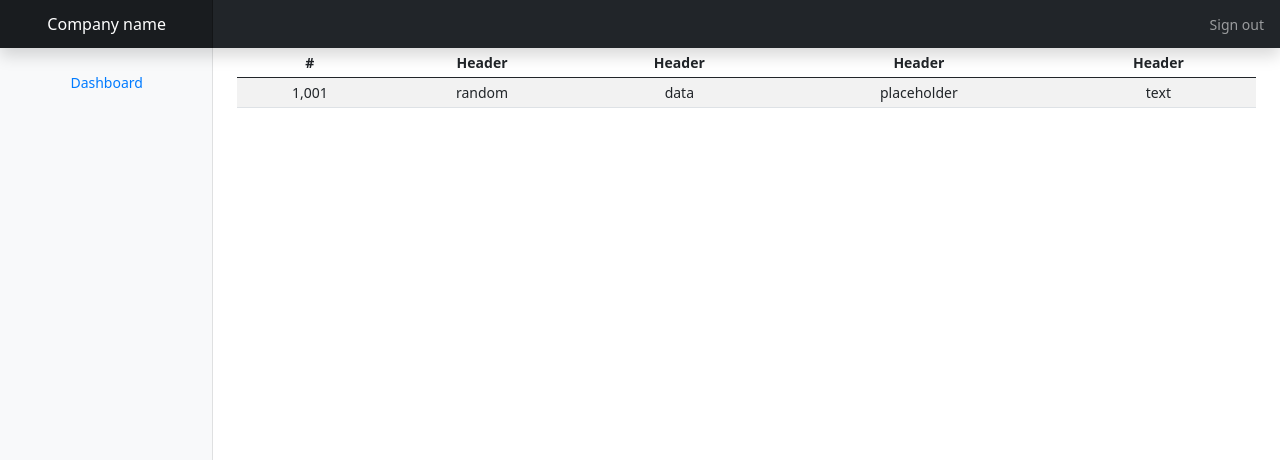
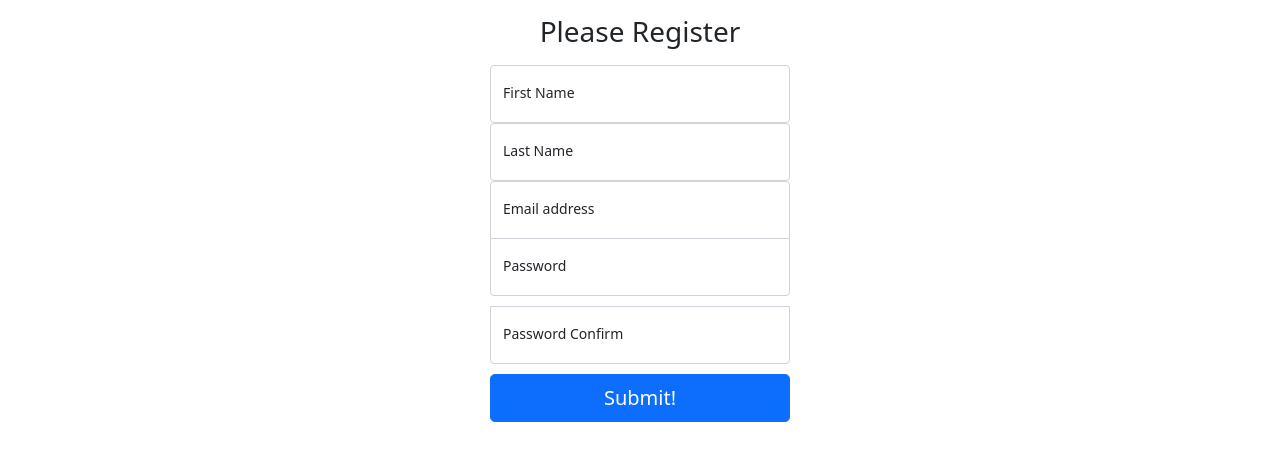
Before and after one commit to tvaditya/rnt01-react-app, a React (Create React App) app: page /register in a window 1280 px wide. Shown: the top 460 px of the page. Built offline with nearby package versions, Linux system fonts and the light colour scheme.

Commit message:
Register component created

```diff
--- a/package.json
+++ b/package.json
@@ -10,8 +10,10 @@
     "@types/node": "^12.0.0",
     "@types/react": "^17.0.0",
     "@types/react-dom": "^17.0.0",
+    "axios": "^0.21.1",
     "react": "^17.0.2",
     "react-dom": "^17.0.2",
+    "react-router-dom": "^5.2.0",
     "react-scripts": "4.0.3",
     "typescript": "^4.1.2",
     "web-vitals": "^1.0.1"
@@ -39,5 +41,8 @@
       "last 1 firefox version",
       "last 1 safari version"
     ]
+  },
+  "devDependencies": {
+    "@types/react-router-dom": "^5.1.7"
   }
 }
--- a/src/App.tsx
+++ b/src/App.tsx
@@ -1,43 +1,18 @@
 import React from 'react';
-import logo from './logo.svg';
 import './App.css';
-import Nav from "./components/Nav";
-import Menu from "./components/Menu"
+import {BrowserRouter, Route } from 'react-router-dom';
+import Users from './pages/Users';
+import Login from './pages/Login';
+import Register from './pages/Register';
 
 function App() {
   return (
     <div className="App">
-      <Nav />
-      <div className="container-fluid">
-        <div className="row">
-          <Menu />
-
-          <main className="col-md-9 ms-sm-auto col-lg-10 px-md-4">
-            <div className="table-responsive">
-              <table className="table table-striped table-sm">
-                <thead>
-                <tr>
-                  <th>#</th>
-                  <th>Header</th>
-                  <th>Header</th>
-                  <th>Header</th>
-                  <th>Header</th>
-                </tr>
-                </thead>
-                <tbody>
-                <tr>
-                  <td>1,001</td>
-                  <td>random</td>
-                  <td>data</td>
-                  <td>placeholder</td>
-                  <td>text</td>
-                </tr>
-                </tbody>
-              </table>
-            </div>
-          </main>
-        </div>
-      </div>
+      <BrowserRouter>
+        <Route path={'/'} exact component={Users}/>
+        <Route path={'/login'} component={Login}/>
+        <Route path={'/register'} component={Register}/>
+      </BrowserRouter>
     </div>
   );
 }
--- /dev/null
+++ b/src/pages/Login.tsx
@@ -0,0 +1,25 @@
+import React from "react";
+import '../styles/Login.css';
+
+const Login = () => {
+    return (
+        <main className="form-signin">
+            <form>
+                    <h1 className="h3 mb-3 fw-normal">Please sign in</h1>
+
+                    <div className="form-floating">
+                        <input type="email" className="form-control" id="floatingInput" placeholder="name@example.com" />
+                            <label htmlFor="floatingInput">Email address</label>
+                    </div>
+                    <div className="form-floating">
+                        <input type="password" className="form-control" id="floatingPassword" placeholder="Password" />
+                            <label htmlFor="floatingPassword">Password</label>
+                    </div>
+                    <button className="w-100 btn btn-lg btn-primary" type="submit">Sign in</button>
+            </form>
+        </main>
+
+    );
+};
+
+export default Login;
--- /dev/null
+++ b/src/pages/Register.tsx
@@ -0,0 +1,75 @@
+import React, {Component, SyntheticEvent} from "react";
+import axios from 'axios';
+import { Redirect } from "react-router-dom";
+
+class Register extends Component{
+    firstName = '';
+    lastName = '';
+    email = '';
+    password = '';
+    passwordConfirm = '';
+    state = {
+        redirect: false
+    };
+
+    submit = async (e: SyntheticEvent) => {
+        e.preventDefault();
+
+        await axios.post('http://localhost:8000/api/admin/register', {
+            first_name: this.firstName,
+            last_name: this.lastName,
+            email: this.email,
+            password: this.password,
+            password_confirm: this.passwordConfirm,
+        });
+
+        this.setState({
+            redirect: true
+        });
+    }
+
+    render() {
+        if (this.state.redirect){
+            return <Redirect to={'/login'}/>;
+        };
+
+        return (
+            <main className="form-signin">
+                <form>
+                    <h1 className="h3 mb-3 fw-normal">Please Register</h1>
+
+                    <div className="form-floating">
+                        <input className="form-control" placeholder="First Name"
+                               onChange={e => this.firstName = e.target.value}
+                        />
+                        <label>First Name</label>
+                    </div>
+                    <div className="form-floating">
+                        <input className="form-control" placeholder="Last Name"
+                               onChange={e => this.lastName = e.target.value}/>
+                        <label>Last Name</label>
+                    </div>
+                    <div className="form-floating">
+                        <input type="email" className="form-control" placeholder="name@example.com"
+                               onChange={e => this.email = e.target.value}/>
+                        <label>Email address</label>
+                    </div>
+                    <div className="form-floating">
+                        <input type="password" className="form-control" placeholder="Password"
+                               onChange={e => this.password = e.target.value}/>
+                        <label>Password</label>
+                    </div>
+                    <div className="form-floating">
+                        <input type="password" className="form-control" placeholder="Password Confirm"
+                               onChange={e => this.passwordConfirm = e.target.value}/>
+                        <label>Password Confirm</label>
+                    </div>
+                    <button className="w-100 btn btn-lg btn-primary" type="submit">Submit!</button>
+                </form>
+            </main>
+        );
+    };
+};
+
+
+export default Register;
--- /dev/null
+++ b/src/pages/Users.tsx
@@ -0,0 +1,43 @@
+import React from "react";
+import Nav from "../components/Nav";
+import Menu from "../components/Menu";
+
+const Users = () => {
+    return (
+        <div>
+            <Nav />
+            <div className="container-fluid">
+                <div className="row">
+                    <Menu />
+
+                    <main className="col-md-9 ms-sm-auto col-lg-10 px-md-4">
+                        <div className="table-responsive">
+                            <table className="table table-striped table-sm">
+                                <thead>
+                                <tr>
+                                    <th>#</th>
+                                    <th>Header</th>
+                                    <th>Header</th>
+                                    <th>Header</th>
+                                    <th>Header</th>
+                                </tr>
+                                </thead>
+                                <tbody>
+                                <tr>
+                                    <td>1,001</td>
+                                    <td>random</td>
+                                    <td>data</td>
+                                    <td>placeholder</td>
+                                    <td>text</td>
+                                </tr>
+                                </tbody>
+                            </table>
+                        </div>
+                    </main>
+                </div>
+            </div>
+        </div>
+    );
+};
+
+export default Users;
--- /dev/null
+++ b/src/styles/Login.css
@@ -0,0 +1,26 @@
+.form-signin {
+    width: 100%;
+    max-width: 330px;
+    padding: 15px;
+    margin: auto;
+}
+
+.form-signin .checkbox {
+    font-weight: 400;
+}
+
+.form-signin .form-floating:focus-within {
+    z-index: 2;
+}
+
+.form-signin input[type="email"] {
+    margin-bottom: -1px;
+    border-bottom-right-radius: 0;
+    border-bottom-left-radius: 0;
+}
+
+.form-signin input[type="password"] {
+    margin-bottom: 10px;
+    border-top-left-radius: 0;
+    border-top-right-radius: 0;
+}
```
Also changed, not shown: 1 other file (tests, documents, lock files or other folders).
